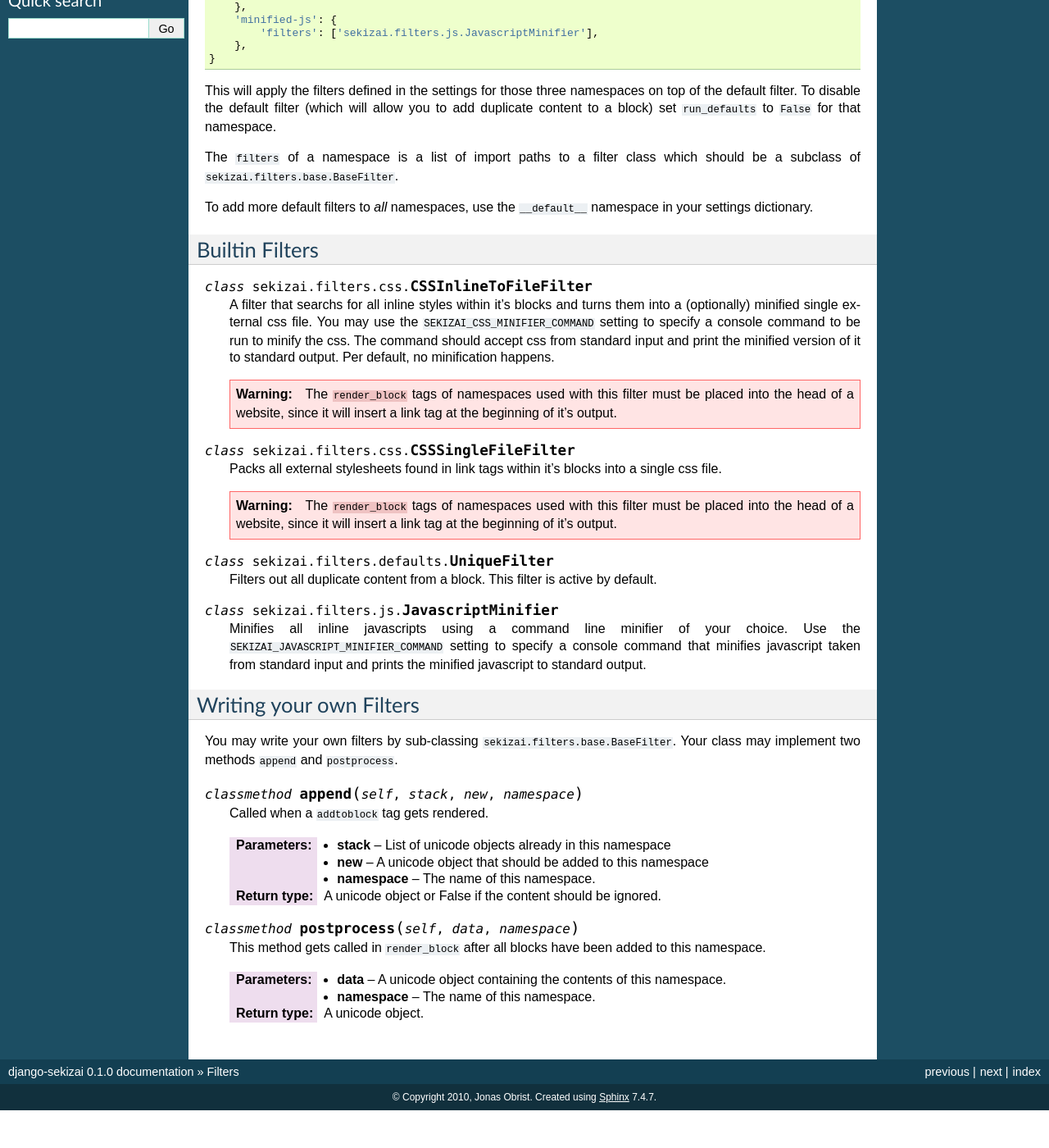
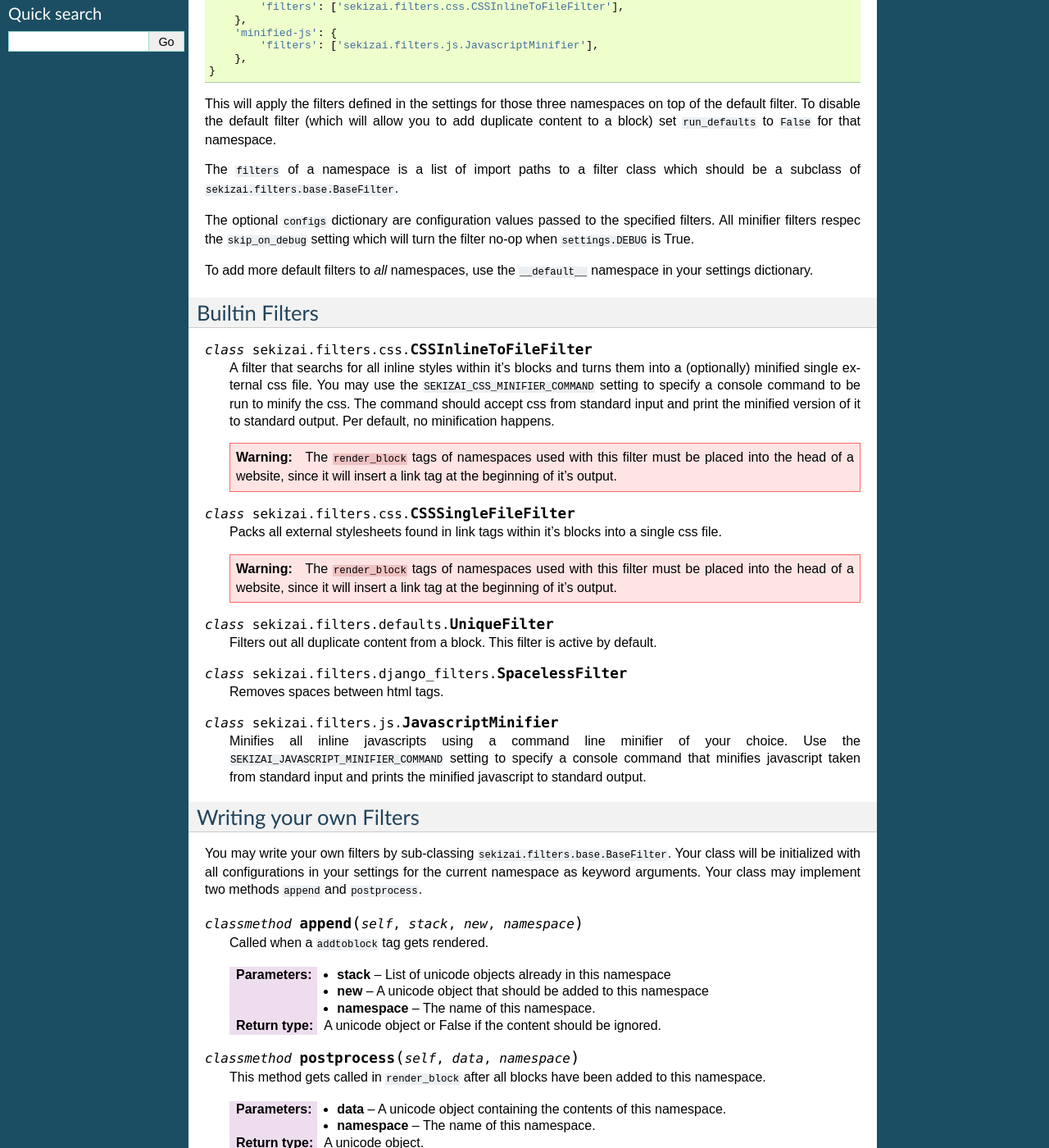
Before and after one commit to django-cms/django-sekizai, a Sphinx documentation site: the page built from docs/filters.rst, in a window 1280 px wide and 1400 px high, scrolled down 422 px. Shown: the whole window at 82% size. Built offline with Sphinx 7.4.7, drawn with Linux system fonts in a browser that asks for light colours; before the commit the page ends 1776 px from its top, so only the background shows below that; some of the changed text lies outside the part shown.

Commit message:
small documenation updates

```diff
--- a/docs/filters.rst
+++ b/docs/filters.rst
@@ -20,6 +20,7 @@ An example would be::
     SEKIZAI_FILTERS = {
         'external-css': {
             'filters': ['sekizai.filters.css.CSSSingleFileFilter'],
+            'configs': {'skip_on_debug': True},
         },
         'inline-css': {
             'filters': ['sekizai.filters.css.CSSInlineToFileFilter'],
@@ -36,6 +37,10 @@ that namespace.
 
 The ``filters`` of a namespace is a list of import paths to a filter class which
 should be a subclass of ``sekizai.filters.base.BaseFilter``.
+
+The optional ``configs`` dictionary are configuration values passed to the
+specified filters. All minifier filters respec the ``skip_on_debug`` setting
+which will turn the filter no-op when ``settings.DEBUG`` is True.
 
 To add more default filters to *all* namespaces, use the ``__default__``
 namespace in your settings dictionary.
@@ -72,6 +77,10 @@ Builtin Filters
     Filters out all duplicate content from a block. This filter is active by
     default.
 
+.. class:: sekizai.filters.django_filters.SpacelessFilter
+
+    Removes spaces between html tags.
+
 .. class:: sekizai.filters.js.JavascriptMinifier
 
     Minifies all inline javascripts using a command line minifier of your
@@ -84,8 +93,9 @@ Writing your own Filters
 ************************
 
 You may write your own filters by sub-classing
-``sekizai.filters.base.BaseFilter``. Your class may implement two methods
-``append`` and ``postprocess``.
+``sekizai.filters.base.BaseFilter``. Your class will be initialized with all
+configurations in your settings for the current namespace as keyword arguments.
+Your class may implement two methods ``append`` and ``postprocess``.
 
 .. classmethod:: append(self, stack, new, namespace)
 
--- a/docs/restrictions.rst
+++ b/docs/restrictions.rst
@@ -7,9 +7,6 @@ General
 *******
 
 Any django-sekizai template tag will fail if the context processor is not used.
-
-Currently django-sekizai will silently ignore errors in included templates. This
-is clearly a bug and fixing it has highest priority.
 
 ************
 render_block
```
